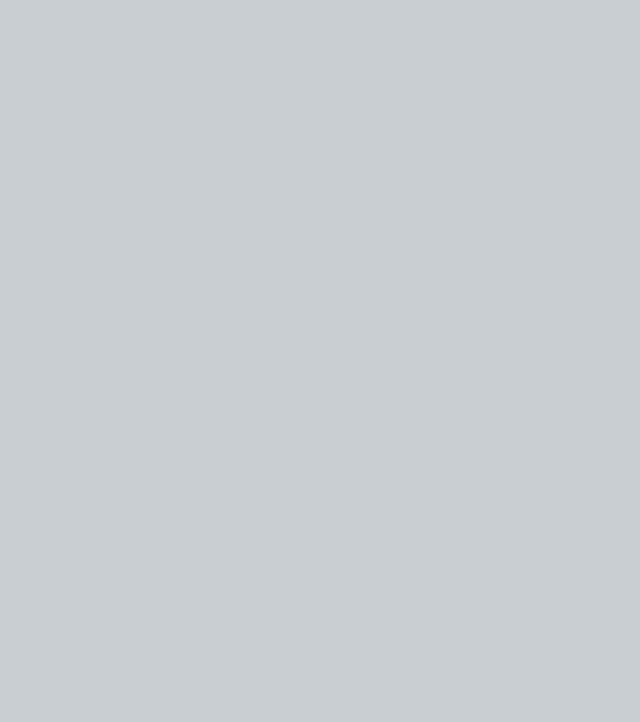
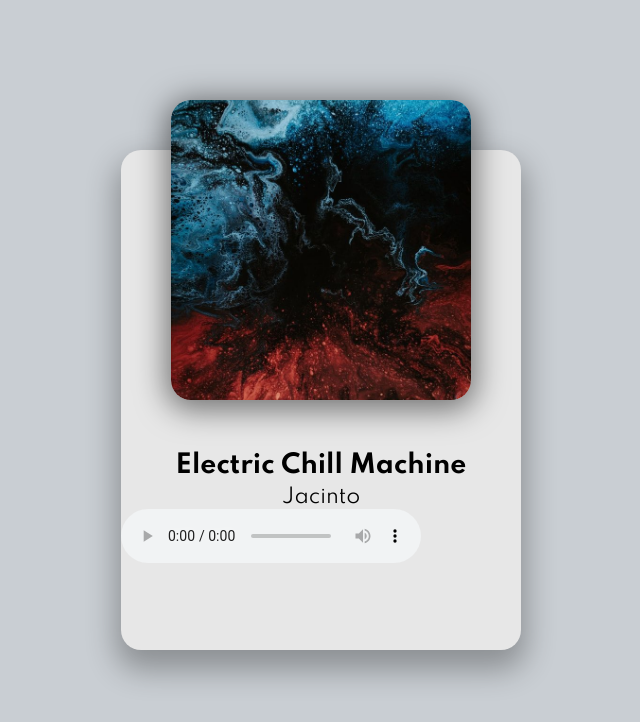
Before and after one commit to balazsjuhasz/music-player, a plain HTML site: page index.html in a window 1280 px wide. Shown: the whole page, without its empty margins (319-959 px from the left). Drawn offline with Linux system fonts and the light colour scheme.

Commit message:
finish basic layout

```diff
--- a/index.html
+++ b/index.html
@@ -12,6 +12,15 @@
     <link rel="stylesheet" href="style.css" />
   </head>
   <body>
+    <div class="player-container">
+      <!-- Song -->
+      <div class="img-container">
+        <img src="./img/jacinto-1.jpg" alt="Album Art" />
+      </div>
+      <h2 id="title">Electric Chill Machine</h2>
+      <h3 id="artist">Jacinto</h3>
+      <audio src="./music/jacinto-1.mp3" controls></audio>
+    </div>
     <!-- Script -->
     <script src="script.js"></script>
   </body>
--- a/style.css
+++ b/style.css
@@ -1,4 +1,6 @@
 /* Images created by: https://unsplash.com/@pawel_czerwinski */
+
+@import url('https://fonts.googleapis.com/css2?family=Spartan:wght@400;700&display=swap');
 
 html {
   box-sizing: border-box;
@@ -11,14 +13,32 @@ body {
   display: flex;
   justify-content: center;
   align-items: center;
-
+  font-family: Spartan, sans-serif;
   font-size: 12px;
 }
 
+.player-container {
+  height: 500px;
+  width: 400px;
+  background: #e7e7e7;
+  border-radius: 20px;
+  box-shadow: 0 15px 30px 5px rgba(0, 0, 0, 0.3);
+}
+
 .img-container {
+  height: 300px;
+  width: 300px;
   position: relative;
   top: -50px;
   left: 50px;
+}
+
+.img-container img {
+  height: 100%;
+  width: 100%;
+  object-fit: cover;
+  border-radius: 20px;
+  box-shadow: 0 5px 30px 5px rgba(0, 0, 0, 0.5);
 }
 
 h2 {
@@ -82,6 +102,10 @@ h3 {
 
 /* Media Query: iPhone (Vertical) */
 @media screen and (max-width: 376px) {
+  .player-container {
+    width: 95vw;
+  }
+
   .img-container {
     left: 29px;
   }
```
